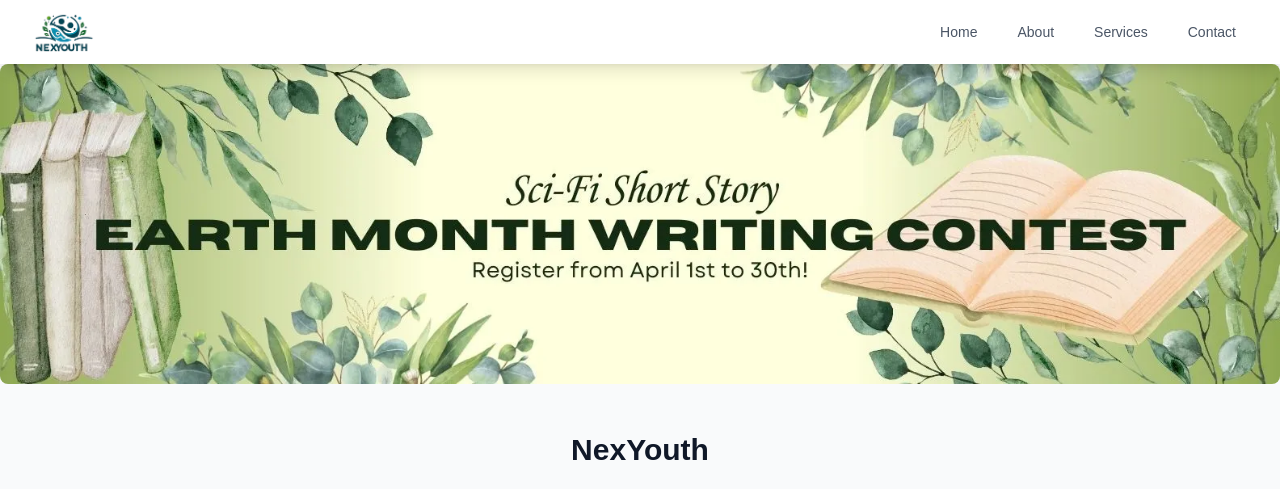
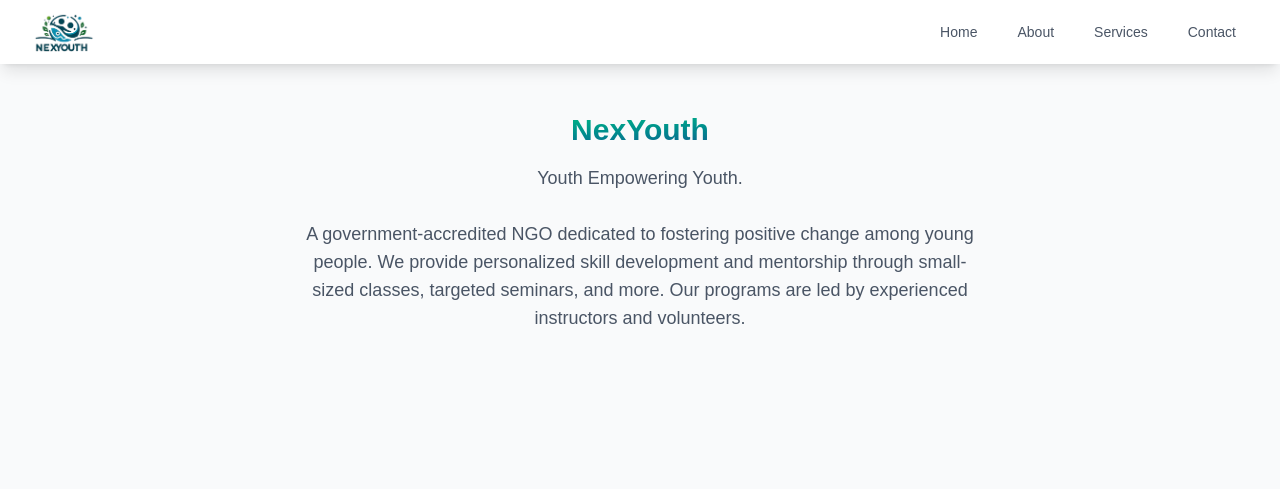
Before and after one commit to DeltaRune5609/nexyouth, a Next.js app: page / in a window 1280 px wide. Shown: the top 489 px of the page. Built offline with nearby package versions, Linux system fonts and the light colour scheme.

Commit message:
Version 1.3 Redirect fix

```diff
--- a/app/components/carousel.tsx
+++ b/app/components/carousel.tsx
@@ -2,7 +2,7 @@
 import { ChevronLeft, ChevronRight } from 'lucide-react';
 
 interface CarouselItem {
-  image: string;
+  image?: string;
   link?: string;
   alt?: string;
 }
--- a/app/page.tsx
+++ b/app/page.tsx
@@ -9,8 +9,10 @@
   const carouselItems = [
     {
       id: 1,
-      image: "emwc.png",
-      link: "https://sites.google.com/view/nexyouthtest/contests/earth-month-writing-contest"
+      /*
+      image: "null",
+      link: "https://nexyouth.org/",
+      */
     },
   ];
 
@@ -168,16 +170,18 @@
       </nav>
 
       {/* Carousel Section */}
+      {/*
       <Carousel
         items={carouselItems}
         autoPlay={true}
       />
+      */}
 
       {/* Content Section */}
       <section className="flex">
         <div className="max-w-7xl mx-auto  py-12">
           <div className="text-center">
-            <h2 className="text-3xl font-bold text-gray-900 mb-4">
+            <h2 className="text-3xl font-bold text-gray-900 mb-4 bg-gradient-to-br from-green-400 to-blue-900 bg-clip-text text-transparent">
               NexYouth
             </h2>
             <p className="text-lg text-gray-600 max-w-2xl mx-auto">
--- a/app/services/page.tsx
+++ b/app/services/page.tsx
@@ -96,7 +96,7 @@
         <main className="flex flex-col items-center justify-center min-h-screen bg-gray-50 p-4">
             <div className="max-w-2xl w-full bg-white p-8 rounded-lg shadow-lg">
               <h1 className="text-3xl font-bold text-gray-800 mb-6">Services</h1>
-              <p className="text-gray-600 mb-4">Please visit <a href="https://sites.google.com/view/nexyouthtest/courses" className="text-blue-600 underline">here</a> to see our currently offered courses, seminars and courses.</p>
+              <p className="text-gray-600 mb-4">Please visit <a href="https://sites.google.com/view/nexyouthtest/our-offerings" className="text-blue-600 underline">here</a> to see our currently offered courses, seminars and courses.</p>
             </div>
         </main>
         </div>
```
